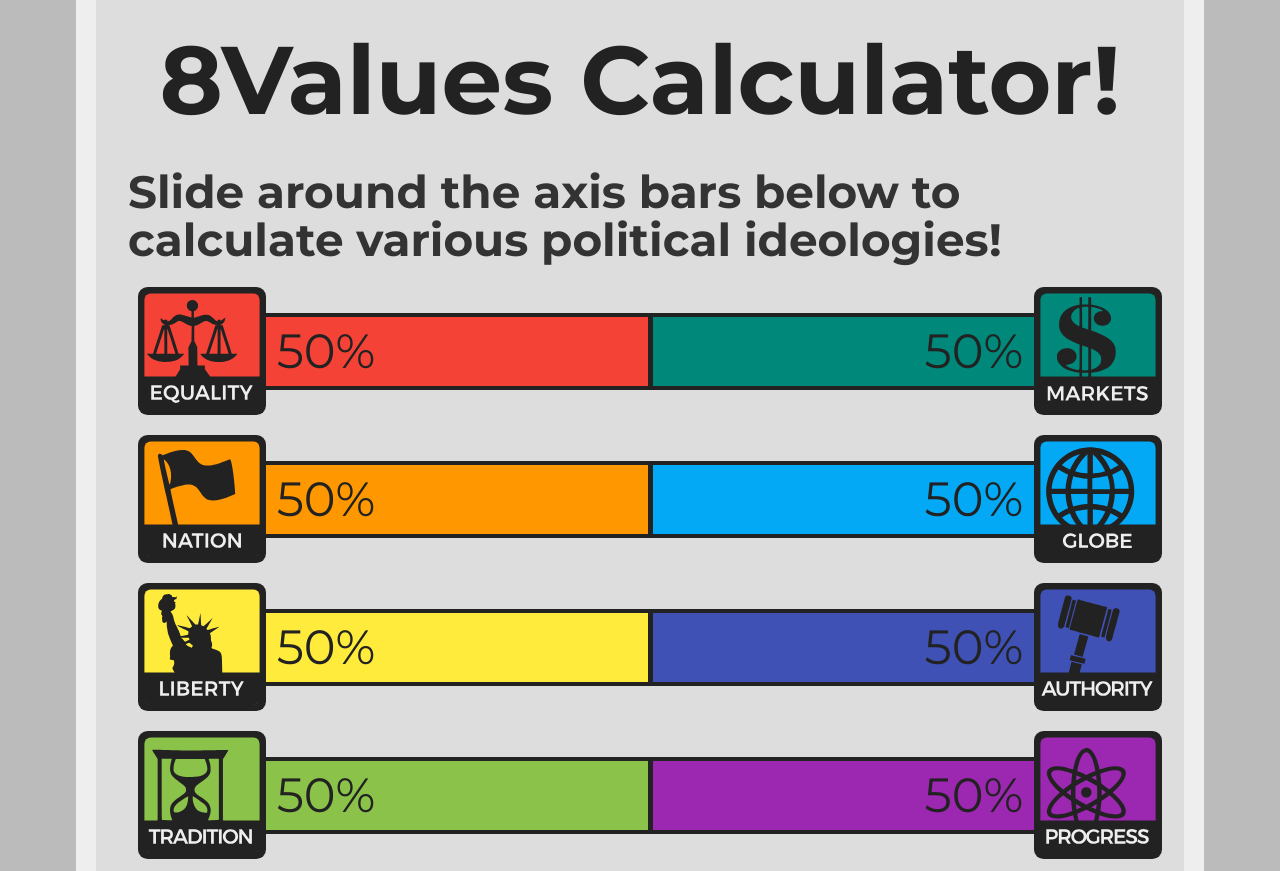
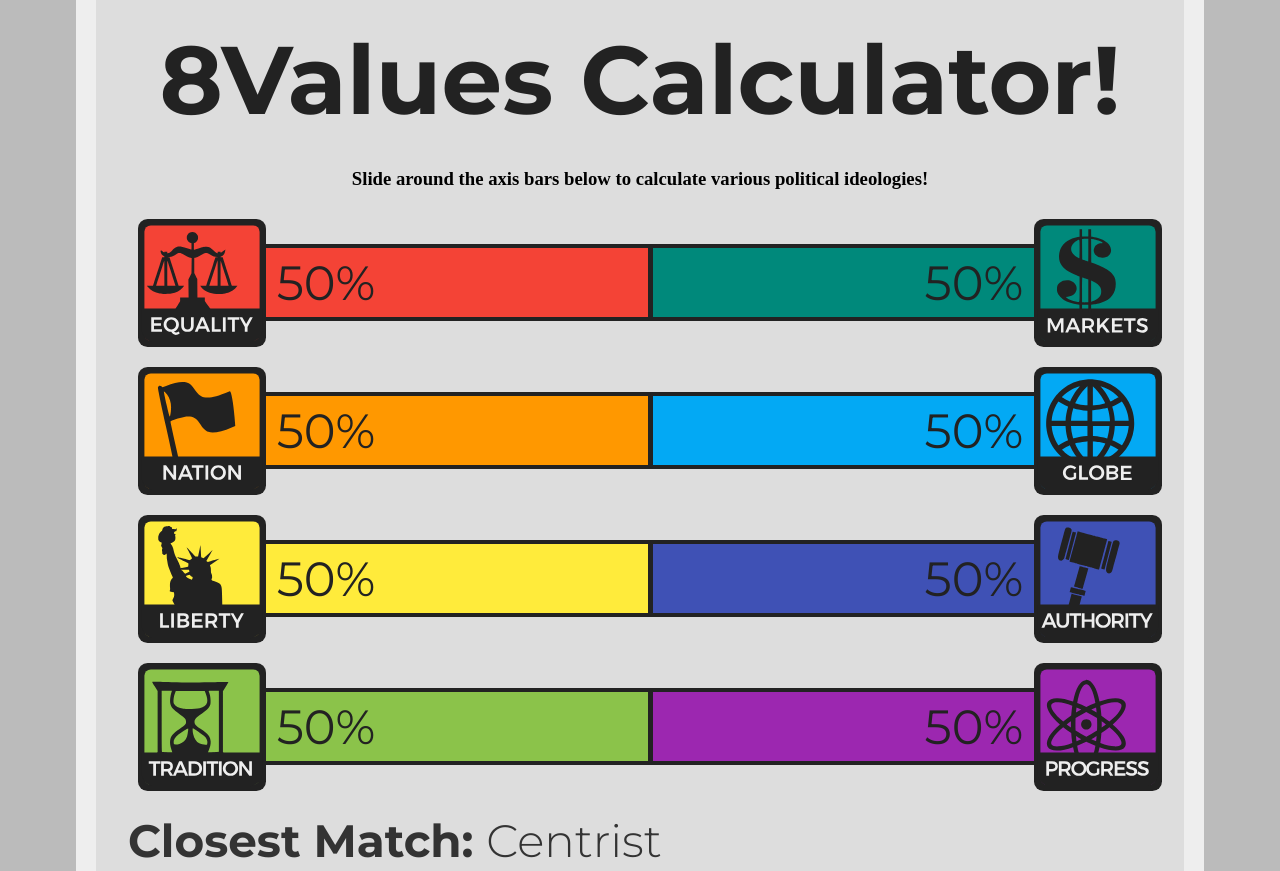
Before and after one commit to RadicalSpace/8valuescalculator, a plain HTML site: page index.html in a window 1280 px wide. Shown: the top 871 px of the page. Drawn offline with Linux system fonts and the light colour scheme.

Commit message:
Update index.html

```diff
--- a/index.html
+++ b/index.html
@@ -12,7 +12,7 @@
 
 <body>
   <h1>8Values Calculator!</h1>
-  <h2>Slide around the axis bars below to calculate various political ideologies!</h2>
+  <h3 style="text-align:center;">Slide around the axis bars below to calculate various political ideologies!</h3>
   <div class="axis" style="padding:10px;">
     <img id="img-equality" src="value_images/equality.svg" height="128pt"/>
     <div class="bar equality" id="bar-equality"><div class="text-wrapper" id="equality">50%</div></div>
```
